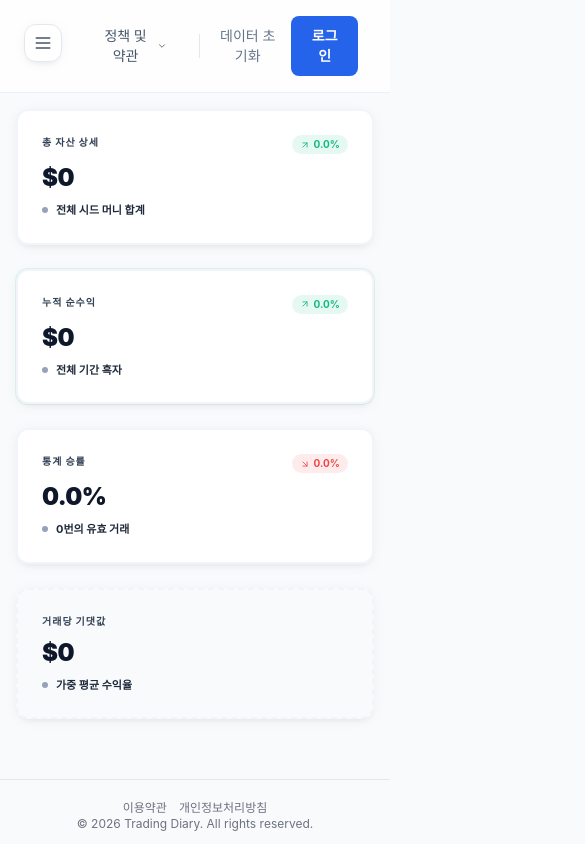
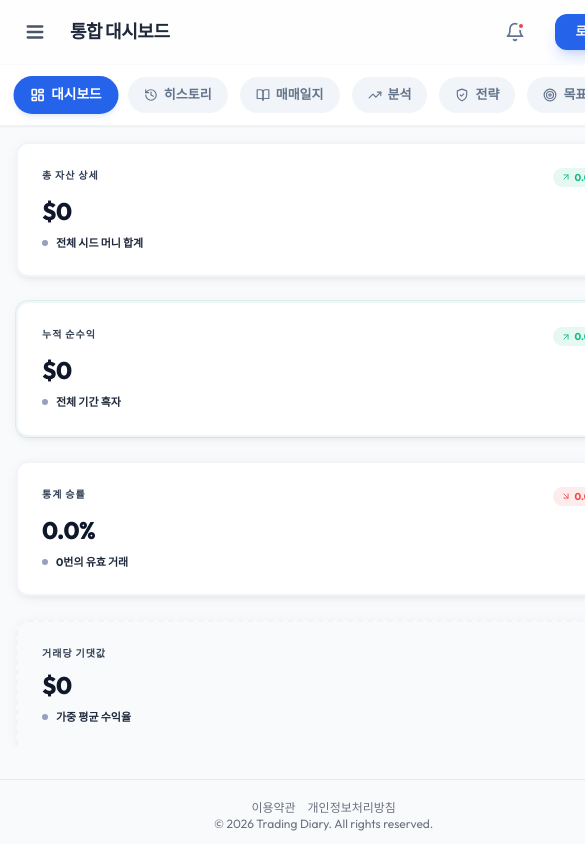
Before and after one commit to hawkins7575/trading-diary, a React (Vite) app: page / in a window 390 px wide. Shown: the top 844 px of the page, 585 px wide, since content can reach past the window. Built offline with nearby package versions, Linux system fonts and the light colour scheme; no server answers; the database is empty.

Commit message:
UI: Improvement of mobile top menu and application of premium fonts (Outfit, Inter) / Introduction of horizontal chip navigation

```diff
--- a/index.html
+++ b/index.html
@@ -41,6 +41,8 @@
 
     <!-- Performance hints -->
     <link rel="preconnect" href="https://fonts.googleapis.com">
+    <link rel="preconnect" href="https://fonts.gstatic.com" crossorigin>
+    <link href="https://fonts.googleapis.com/css2?family=Inter:wght@400;500;600;700;800&family=Outfit:wght@400;500;600;700;800&display=swap" rel="stylesheet">
     <link rel="dns-prefetch" href="https://your-project.supabase.co"> <!-- 실제 Supabase URL로 변경하세요 -->
 
     <!-- Structured Data -->
--- a/src/App.jsx
+++ b/src/App.jsx
@@ -255,10 +255,13 @@ function App() {
         <Header
           user={user}
           isLoggedIn={isLoggedIn}
+          activeTab={activeTab}
+          setActiveTab={setActiveTab}
           onLogin={handleLogin}
           onLogout={handleLogout}
           onNavigate={handleNavigate}
           onReset={handleClearAllData}
+          setIsMobileMenuOpen={setIsMobileMenuOpen}
         />
 
         <main className="flex-1 overflow-y-auto p-4 md:p-8">
--- a/src/components/Layout/Header.jsx
+++ b/src/components/Layout/Header.jsx
@@ -1,58 +1,108 @@
 import { useState } from 'react'
-import { User, LogOut, Settings, FileText, Bell, Search, ChevronDown } from 'lucide-react'
+import {
+  User,
+  LogOut,
+  Settings,
+  FileText,
+  Bell,
+  Search,
+  ChevronDown,
+  Menu,
+  LayoutDashboard,
+  History,
+  BookOpen,
+  TrendingUp,
+  Target,
+  ShieldCheck
+} from 'lucide-react'
+import { TABS } from '@/constants'
 
-export const Header = ({ user, isLoggedIn, onLogin, onLogout, onNavigate, onReset }) => {
+export const Header = ({
+  user,
+  isLoggedIn,
+  activeTab,
+  setActiveTab,
+  onLogin,
+  onLogout,
+  onNavigate,
+  onReset,
+  setIsMobileMenuOpen
+}) => {
   const [showUserMenu, setShowUserMenu] = useState(false)
   const [showLegalMenu, setShowLegalMenu] = useState(false)
 
-  const activeTabName = "통합 대시보드" // This could be passed as a prop for dynamic title
+  const tabItems = [
+    { id: TABS.DASHBOARD, label: '통합 대시보드', icon: LayoutDashboard, mobileLabel: '대시보드' },
+    { id: TABS.TRADES, label: '거래 히스토리', icon: History, mobileLabel: '히스토리' },
+    { id: TABS.JOURNAL, label: '매매일지', icon: BookOpen, mobileLabel: '매매일지' },
+    { id: TABS.ANALYTICS, label: '데이터 분석', icon: TrendingUp, mobileLabel: '분석' },
+    { id: TABS.STRATEGIES, label: '매매 전략', icon: ShieldCheck, mobileLabel: '전략' },
+    { id: TABS.GOALS, label: '재무 목표', icon: Target, mobileLabel: '목표' },
+  ]
+
+  const activeTabLabel = tabItems.find(item => item.id === activeTab)?.label || "통합 대시보드"
 
   return (
-    <header className="bg-white/80 backdrop-blur-md sticky top-0 z-30 px-8 py-4 border-b border-slate-200/60">
-      <div className="flex justify-between items-center max-w-7xl mx-auto w-full">
-        <div className="flex items-center space-x-8">
-          <h2 className="text-lg font-bold text-slate-800 hidden md:block">{activeTabName}</h2>
+    <header className="bg-white/80 backdrop-blur-md sticky top-0 z-30 border-b border-slate-200/60 shadow-sm transition-all duration-300">
+      {/* Main Header Line */}
+      <div className="max-w-7xl mx-auto px-4 sm:px-6 lg:px-8">
+        <div className="flex justify-between items-center h-16 md:h-20">
+          <div className="flex items-center gap-4 lg:gap-8">
+            {/* Mobile Menu Toggle */}
+            <button
+              onClick={() => setIsMobileMenuOpen(true)}
+              className="md:hidden p-2 rounded-xl text-slate-600 hover:bg-slate-100 active:scale-95 transition-all"
+            >
+              <Menu size={22} strokeWidth={2.5} />
+            </button>
 
-          {/* Dashboard Search */}
-          <div className="relative hidden lg:block bg-slate-100 rounded-xl px-4 py-2 border border-transparent focus-within:border-primary/30 focus-within:bg-white transition-all">
-            <div className="flex items-center space-x-2">
-              <Search size={16} className="text-slate-400" />
+            {/* Title / Logo Placeholder for Mobile if needed */}
+            <h2 className="text-lg md:text-xl font-extrabold text-slate-800 tracking-tight transition-all truncate max-w-[150px] sm:max-w-none">
+              {activeTabLabel}
+            </h2>
+
+            {/* Desktop Dashboard Search */}
+            <div className="relative hidden lg:block group">
+              <div className="flex items-center space-x-2 bg-slate-100 rounded-xl px-4 py-2 border border-transparent focus-within:border-primary/30 focus-within:bg-white focus-within:ring-4 focus-within:ring-primary/5 transition-all">
+                <Search size={16} className="text-slate-400 group-focus-within:text-primary transition-colors" />
                 <input
                   type="text"
                   placeholder="거래 기록 검색..."
-                className="bg-transparent border-none outline-none text-sm text-slate-700 w-64 placeholder:text-slate-400"
+                  className="bg-transparent border-none outline-none text-sm text-slate-700 w-64 placeholder:text-slate-400 font-medium"
                 />
               </div>
             </div>
           </div>
 
-        <div className="flex items-center space-x-5">
+          <div className="flex items-center space-x-2 md:space-x-4">
             {/* Notifications */}
-          <button className="p-2 text-slate-500 hover:text-primary transition-colors relative">
+            <button className="p-2.5 text-slate-500 hover:text-primary hover:bg-slate-50 rounded-xl transition-all relative group">
               <Bell size={20} />
-            <span className="absolute top-2 right-2 w-2 h-2 bg-danger rounded-full border-2 border-white"></span>
+              <span className="absolute top-2.5 right-2.5 w-2 h-2 bg-danger rounded-full border-2 border-white group-hover:scale-110 transition-transform"></span>
             </button>
 
-          {/* Legal Pages Menu */}
-          <div className="relative">
+            {/* Desktop Legal Pages Menu */}
+            <div className="relative hidden md:block">
               <button
                 onClick={() => setShowLegalMenu(!showLegalMenu)}
-              className="flex items-center space-x-1.5 px-3 py-2 rounded-lg hover:bg-slate-50 transition-colors text-slate-600 font-medium text-sm"
+                className="flex items-center space-x-1.5 px-3 py-2 rounded-xl hover:bg-slate-50 transition-all text-slate-600 font-bold text-sm"
               >
-              <span className="">정책 및 약관</span>
-              <ChevronDown size={14} className={`transition-transform duration-200 ${showLegalMenu ? 'rotate-180' : ''}`} />
+                <span>정책</span>
+                <ChevronDown size={14} className={`transition-transform duration-300 ${showLegalMenu ? 'rotate-180' : ''}`} />
               </button>
 
               {showLegalMenu && (
-              <div className="absolute right-0 mt-3 w-56 bg-white rounded-xl shadow-premium border border-slate-100 py-2 z-50 animate-in fade-in slide-in-from-top-2">
+                <div className="absolute right-0 mt-3 w-56 bg-white rounded-2xl shadow-premium border border-slate-100 py-2 z-50 animate-in fade-in slide-in-from-top-2">
                   <button
                     onClick={() => {
                       setShowLegalMenu(false)
                       onNavigate('terms')
                     }}
-                  className="w-full px-4 py-2.5 text-left hover:bg-slate-50 transition-colors text-sm text-slate-600 flex items-center space-x-2"
+                    className="w-full px-4 py-3 text-left hover:bg-slate-50 transition-colors text-[13px] font-semibold text-slate-600 flex items-center space-x-3"
                   >
+                    <div className="w-8 h-8 rounded-lg bg-blue-50 flex items-center justify-center text-blue-600">
                       <FileText size={16} />
+                    </div>
                     <span>이용약관</span>
                   </button>
                   <button
@@ -60,73 +110,76 @@ export const Header = ({ user, isLoggedIn, onLogin, onLogout, onNavigate, onRese
                       setShowLegalMenu(false)
                       onNavigate('privacy')
                     }}
-                  className="w-full px-4 py-2.5 text-left hover:bg-slate-50 transition-colors text-sm text-slate-600 flex items-center space-x-2"
+                    className="w-full px-4 py-3 text-left hover:bg-slate-50 transition-colors text-[13px] font-semibold text-slate-600 flex items-center space-x-3"
                   >
+                    <div className="w-8 h-8 rounded-lg bg-emerald-50 flex items-center justify-center text-emerald-600">
                       <ShieldCheck size={16} />
+                    </div>
                     <span>개인정보 처리방침</span>
                   </button>
                 </div>
               )}
             </div>
 
-          <div className="h-6 w-px bg-slate-200 mx-2" />
+            <div className="h-6 w-px bg-slate-200 mx-1 hidden md:block" />
 
             {isLoggedIn ? (
               <div className="relative">
                 <button
                   onClick={() => setShowUserMenu(!showUserMenu)}
-                className="flex items-center space-x-3 p-1 pl-3 rounded-full hover:bg-slate-50 border border-transparent hover:border-slate-200 transition-all"
+                  className="flex items-center p-1 rounded-full hover:bg-slate-50 md:pl-3 md:border md:border-transparent md:hover:border-slate-200 transition-all group"
                 >
-                <div className="flex flex-col items-end hidden sm:flex">
-                  <span className="text-xs font-bold text-slate-900 leading-tight">
+                  <div className="flex flex-col items-end hidden md:flex mr-3">
+                    <span className="text-[13px] font-bold text-slate-900 leading-tight group-hover:text-primary transition-colors">
                       {user?.email?.split('@')[0] || 'Member'}
                     </span>
-                  <span className="text-[10px] text-slate-400 font-medium">Standard Plan</span>
+                    <span className="text-[10px] text-slate-400 font-bold uppercase tracking-wider">Premium Plan</span>
                   </div>
-                <div className="w-9 h-9 rounded-full bg-slate-100 flex items-center justify-center border border-slate-200">
-                  <User size={18} className="text-slate-600" />
+                  <div className="w-9 h-9 md:w-10 md:h-10 rounded-full bg-slate-100 flex items-center justify-center border border-slate-200 shadow-sm transition-transform active:scale-95">
+                    <User size={20} className="text-slate-600" />
                   </div>
                 </button>
 
                 {showUserMenu && (
-                <div className="absolute right-0 mt-3 w-56 bg-white rounded-xl shadow-premium border border-slate-100 py-2 z-50 animate-in fade-in slide-in-from-top-2">
-                  <div className="px-4 py-2 mb-2 border-b border-slate-50">
-                    <p className="text-xs font-bold text-slate-400 uppercase tracking-widest">계정 관리</p>
+                  <div className="absolute right-0 mt-3 w-60 bg-white rounded-2xl shadow-premium border border-slate-100 py-3 z-50 animate-in fade-in slide-in-from-top-2">
+                    <div className="px-5 py-2 mb-2 border-b border-slate-50">
+                      <p className="text-[10px] font-extrabold text-slate-400 uppercase tracking-widest">나의 계정</p>
                     </div>
                     <button
-                    onClick={() => {
-                      setShowUserMenu(false)
-                    }}
-                    className="flex items-center space-x-3 w-full px-4 py-2.5 text-left hover:bg-slate-50 transition-colors text-sm text-slate-600"
+                      onClick={() => setShowUserMenu(false)}
+                      className="flex items-center space-x-4 w-full px-5 py-3 text-left hover:bg-slate-50 transition-colors text-[13px] font-bold text-slate-700"
                     >
+                      <div className="w-8 h-8 rounded-lg bg-orange-50 flex items-center justify-center text-orange-600">
                         <Settings size={16} />
-                    <span>프로필 설정</span>
+                      </div>
+                      <span>프로필 및 설정</span>
                     </button>
                     <button
                       onClick={() => {
                         setShowUserMenu(false)
                         onLogout()
                       }}
-                    className="flex items-center space-x-3 w-full px-4 py-2.5 text-left hover:bg-slate-50 transition-colors text-sm text-danger"
+                      className="flex items-center space-x-4 w-full px-5 py-3 text-left hover:bg-red-50/50 transition-colors text-[13px] font-bold text-danger"
                     >
+                      <div className="w-8 h-8 rounded-lg bg-red-50 flex items-center justify-center text-red-600">
                         <LogOut size={16} />
+                      </div>
                       <span>로그아웃</span>
                     </button>
                   </div>
                 )}
               </div>
             ) : (
-            <div className="flex items-center space-x-4">
+              <div className="flex items-center space-x-3">
                 <button
                   onClick={onReset}
-                className="text-slate-500 hover:text-slate-800 text-sm font-medium transition-colors"
-                title="애플리케이션 데이터를 초기화합니다"
+                  className="hidden sm:block text-slate-400 hover:text-slate-800 text-[13px] font-bold transition-colors"
                 >
                   데이터 초기화
                 </button>
                 <button
                   onClick={onLogin}
-                className="btn-primary"
+                  className="bg-primary text-white px-5 py-2 rounded-xl font-bold text-[13px] shadow-lg shadow-primary/20 active:scale-95 transition-all"
                 >
                   로그인
                 </button>
@@ -134,23 +187,35 @@ export const Header = ({ user, isLoggedIn, onLogin, onLogout, onNavigate, onRese
             )}
           </div>
         </div>
+      </div>
+
+      {/* Mobile Navigation Chips (Horizontal Scroll) */}
+      <div className="md:hidden border-t border-slate-50 bg-white/50 backdrop-blur-sm">
+        <div className="overflow-x-auto no-scrollbar flex items-center space-x-3 px-4 py-3 scroll-smooth">
+          {tabItems.map((item) => {
+            const isActive = activeTab === item.id
+            const Icon = item.icon
+            return (
+              <button
+                key={item.id}
+                onClick={() => setActiveTab(item.id)}
+                className={`
+                  flex items-center space-x-1.5 px-4 py-2 rounded-full whitespace-nowrap text-[13px] font-bold transition-all
+                  ${isActive
+                    ? 'bg-primary text-white shadow-md shadow-primary/10 scale-105'
+                    : 'bg-slate-100 text-slate-500 hover:bg-slate-200'
+                  }
+                `}
+              >
+                <Icon size={14} strokeWidth={isActive ? 2.5 : 2} />
+                <span>{item.mobileLabel}</span>
+              </button>
+            )
+          })}
+          {/* Spacer for ending padding */}
+          <div className="min-w-[16px]"></div>
+        </div>
+      </div>
     </header>
   )
 }
-
-const ShieldCheck = ({ size, className }) => (
-  <svg
-    width={size}
-    height={size}
-    viewBox="0 0 24 24"
-    fill="none"
-    stroke="currentColor"
-    strokeWidth="2"
-    strokeLinecap="round"
-    strokeLinejoin="round"
-    className={className}
-  >
-    <path d="M12 22s8-4 8-10V5l-8-3-8 3v7c0 6 8 10 8 10z" />
-    <path d="m9 12 2 2 4-4" />
-  </svg>
-)
--- a/src/components/Layout/Sidebar.jsx
+++ b/src/components/Layout/Sidebar.jsx
@@ -30,15 +30,7 @@ const supportItems = [
 export const Sidebar = ({ activeTab, setActiveTab, isMobileMenuOpen, setIsMobileMenuOpen }) => {
   return (
     <>
-      {/* Mobile menu button */}
-      {!isMobileMenuOpen && (
-        <button
-          onClick={() => setIsMobileMenuOpen(true)}
-          className="md:hidden fixed top-6 left-6 z-50 p-2 bg-white rounded-xl shadow-soft border border-slate-200"
-        >
-          <Menu size={20} className="text-slate-600" />
-        </button>
-      )}
+
 
       {/* Sidebar */}
       <aside className={`
--- a/src/styles/globals.css
+++ b/src/styles/globals.css
@@ -122,3 +122,13 @@
 .data-table tr:hover td {
   @apply bg-slate-50/80;
 }
+
+@layer utilities {
+  .no-scrollbar::-webkit-scrollbar {
+    display: none;
+  }
+  .no-scrollbar {
+    -ms-overflow-style: none; /* IE and Edge */
+    scrollbar-width: none; /* Firefox */
+  }
+}
--- a/tailwind.config.js
+++ b/tailwind.config.js
@@ -36,7 +36,7 @@ export default {
         danger: '#EF4444',
       },
       fontFamily: {
-        sans: ['Inter', '-apple-system', 'BlinkMacSystemFont', 'Segoe UI', 'Roboto', 'Helvetica Neue', 'Arial', 'sans-serif'],
+        sans: ['Outfit', 'Inter', '-apple-system', 'BlinkMacSystemFont', 'Segoe UI', 'Roboto', 'Helvetica Neue', 'Arial', 'sans-serif'],
       },
       boxShadow: {
         'soft': '0 2px 15px -3px rgba(0, 0, 0, 0.07), 0 4px 6px -2px rgba(0, 0, 0, 0.05)',
```
Also changed, not shown: public/sw.js (+32 -8 lines). Lines whose indentation alone changed are shown as unchanged.
